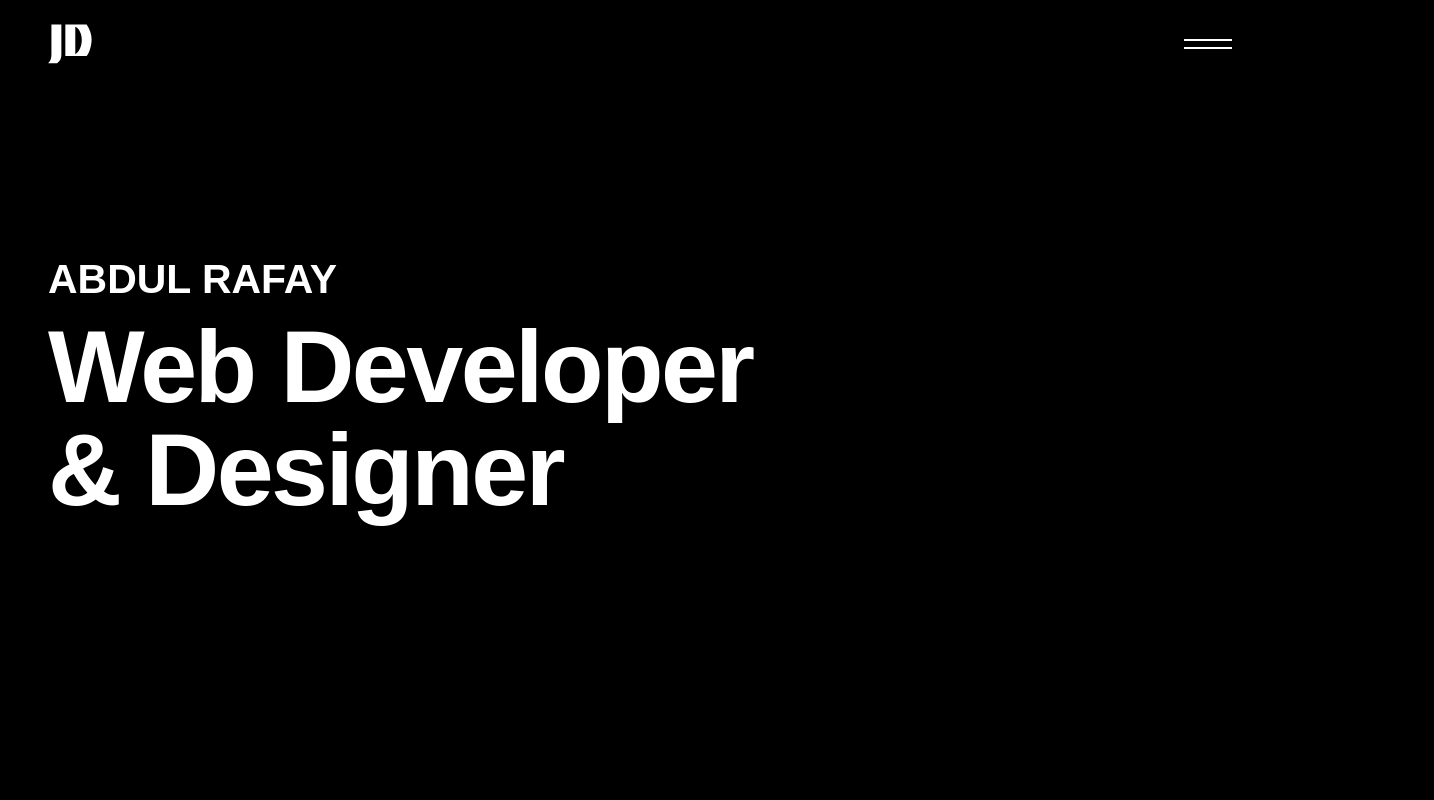
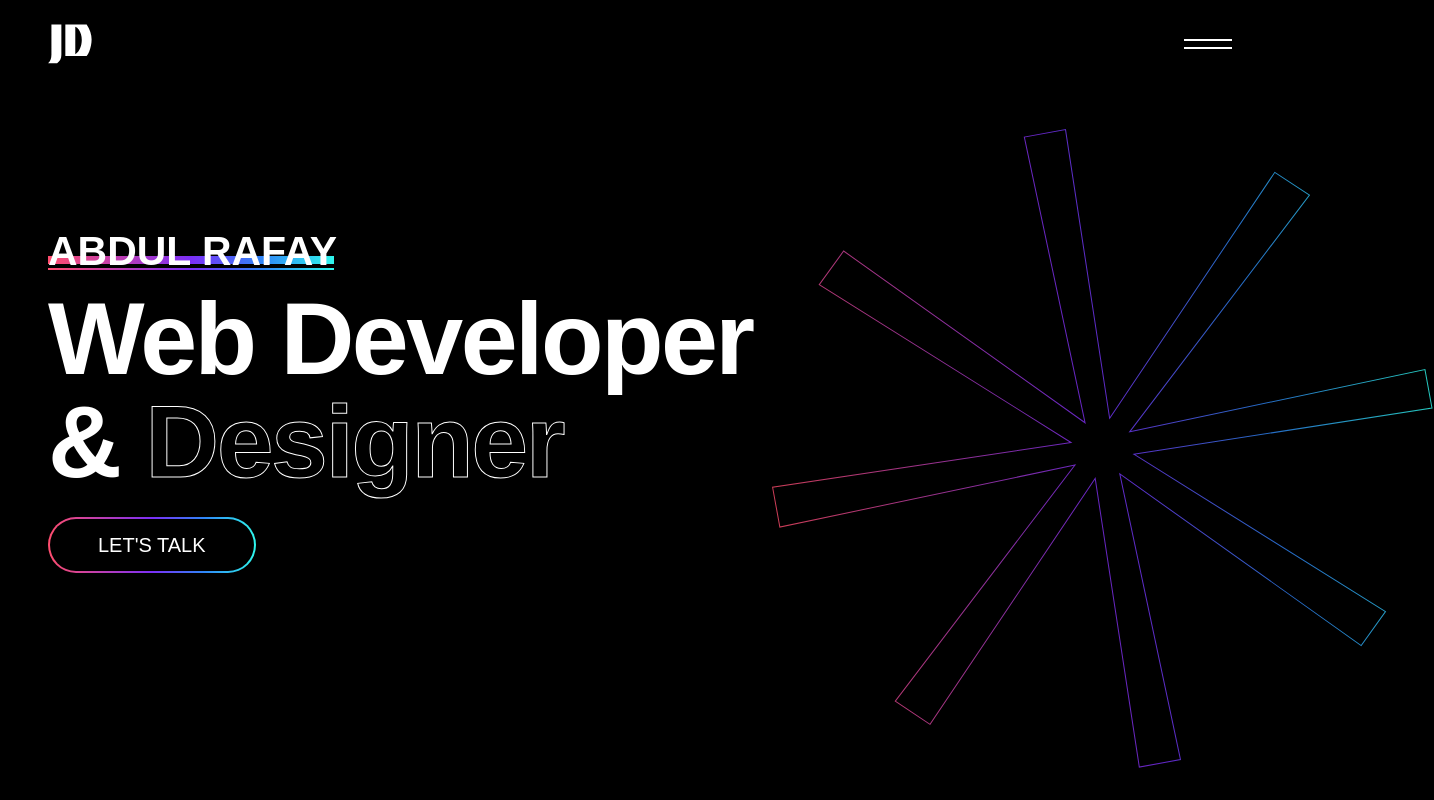
Before and after one commit to abdulrafayb/portfolio-website-v5, a React (Vite) app: page / in a window 1280 px wide. Shown: the whole page, 1434 px wide, since content can reach past the window. Built offline with nearby package versions, Linux system fonts and the light colour scheme.

Commit message:
working on hero section

```diff
--- /dev/null
+++ b/src/components/GradientButton.jsx
@@ -0,0 +1,12 @@
+function GradientButton({ text, link, className = '' }) {
+  return (
+    <a
+      href={link}
+      className={`btn uppercase font-heading border-2 border-transparent text-center min-w-[205px] px-12 py-2 lg:py-3 rounded-full ${className}`}
+    >
+      {text}
+    </a>
+  );
+}
+
+export default GradientButton;
--- a/src/index.css
+++ b/src/index.css
@@ -8,7 +8,7 @@
 @theme {
   --font-body: 'inter', sans-serif;
   --font-heading: 'syne', sans-serif;
-  --color-gradient: linearGradient(
+  --color-gradient: linear-gradient(
     90deg,
     #ff4d6d 0%,
     #bd3eb2 25%,
@@ -52,4 +52,31 @@
       z-index: -1;
     }
   }
+
+  .text-stroke {
+    -webkit-text-stroke: 1px white;
+    color: transparent;
+  }
+
+  .btn {
+    background: linear-gradient(#000000, #000000) padding-box,
+      var(--color-gradient) border-box;
+  }
+
+  .btn:hover {
+    background: var(--color-gradient) padding-box,
+      var(--color-gradient) border-box;
+    color: #ffffff;
+  }
+
+  .btn-light {
+    background: linear-gradient(#ffffff, #ffffff) padding-box,
+      var(--color-gradient) border-box;
+  }
 }
+
+@media (max-width: 1023px) {
+  h1::before {
+    bottom: 4px;
+  }
+}
--- a/src/sections/Hero.jsx
+++ b/src/sections/Hero.jsx
@@ -1,3 +1,5 @@
+import GradientButton from '../components/GradientButton';
+
 function Hero() {
   return (
     <div>
@@ -6,8 +8,44 @@ function Hero() {
           Abdul Rafay
         </h1>
         <h2 className='text-6xl lg:text-[8vw] font-heading font-bold leading-none tracking-tight mt-3 mb-6'>
-          Web Developer <br /> & <span>Designer</span>
+          Web Developer <br /> & <span className='text-stroke'>Designer</span>
         </h2>
+        <GradientButton
+          text="Let's Talk"
+          link='mailto:abdulrafay200066@gmail.com'
+        />
+      </div>
+
+      <div className='star absolute -z-1 top-80 lg:top-32 right-[-35%] lg:right-[-12%] opacity-80'>
+        <svg
+          className='h-[48vh] lg:h-[80vh]'
+          width='100%'
+          height='100%'
+          viewBox='0 0 653 631'
+          fill='none'
+          xmlns='http://www.w3.org/2000/svg'
+        >
+          <path
+            d='M290.361 1.55611L333.686 284.91L333.88 286.179L334.595 285.114L496.712 43.7172L530.894 66.1542L354.53 298.39L353.719 299.458L355.031 299.182L644.761 238.164L651.694 276.116L359.086 321.398L357.759 321.603L358.897 322.315L605.849 476.828L581.885 510.336L344.939 341.783L343.894 341.039L344.16 342.294L403.733 622.683L363.139 630.092L319.819 346.737L319.626 345.469L318.911 346.534L156.783 587.928L122.522 565.048L298.964 333.261L299.777 332.192L298.463 332.469L8.73045 393.474L1.564 354.212L294.405 310.247L295.74 310.046L294.596 309.329L47.5646 154.375L71.6092 121.305L308.567 289.864L309.612 290.609L309.345 289.353L249.767 8.96559L290.361 1.55611Z'
+            stroke='url(#paint0_linear_1074_2)'
+          />
+          <defs>
+            <linearGradient
+              id='paint0_linear_1074_2'
+              x1='4.77595'
+              y1='374.593'
+              x2='648.724'
+              y2='257.056'
+              gradientUnits='userSpaceOnUse'
+            >
+              <stop stopColor='#FF4D6D' />
+              <stop offset='0.25' stopColor='#BD3EB2' />
+              <stop offset='0.5' stopColor='#7B2FF7' />
+              <stop offset='0.75' stopColor='#2F86F7' />
+              <stop offset='1' stopColor='#2FF7ED' />
+            </linearGradient>
+          </defs>
+        </svg>
       </div>
     </div>
   );
```
